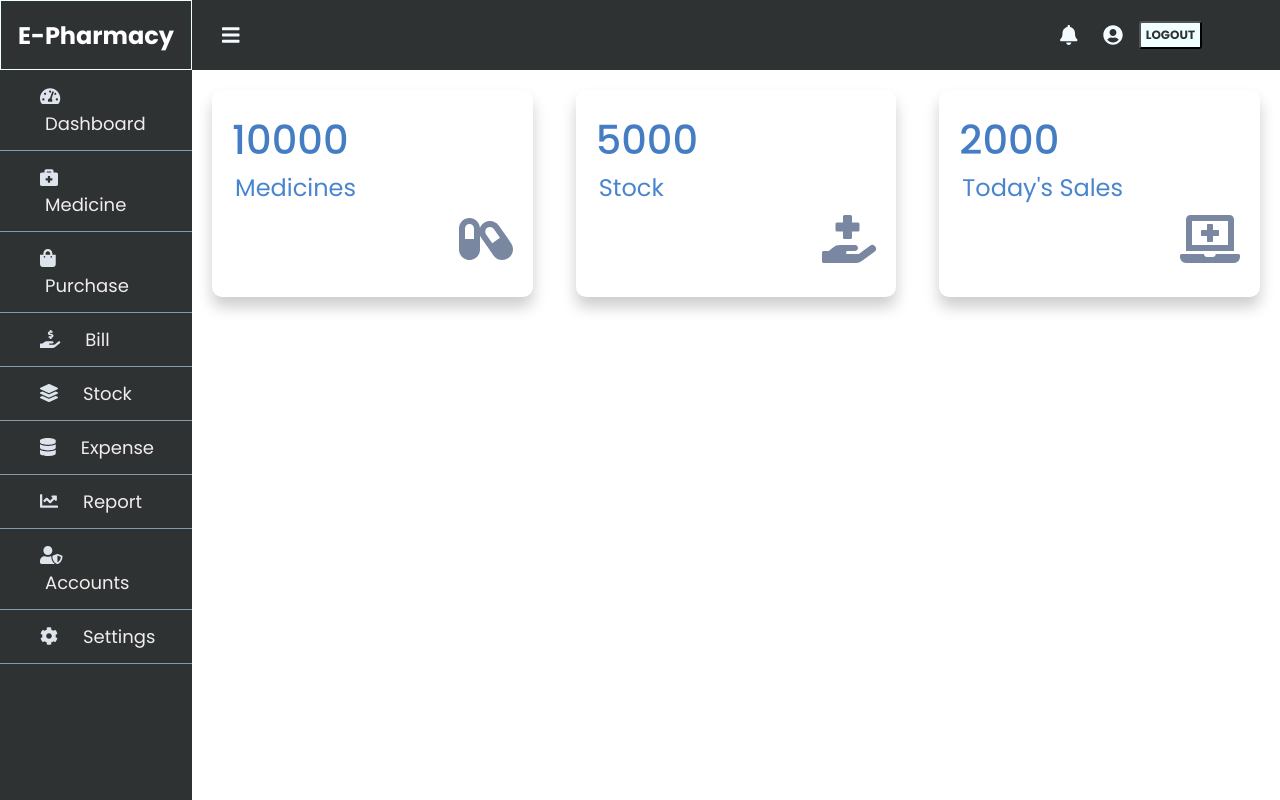
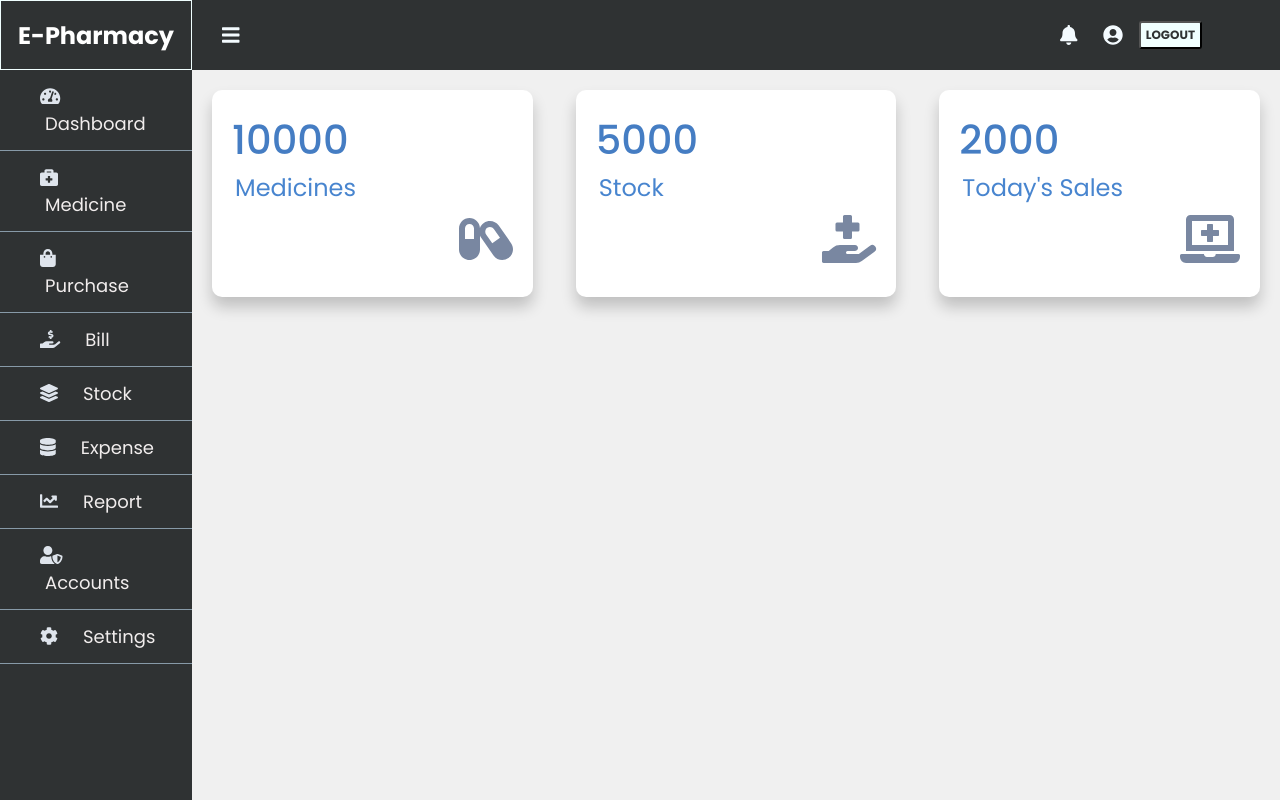
Before and after one commit to tanjimulislam55/pharmacy-frontend, a React (Create React App) app: page / in a window 1280 px wide. Built offline with nearby package versions, Linux system fonts and the light colour scheme.

Commit message:
feat: change background color to var(--light)

```diff
--- a/src/index.css
+++ b/src/index.css
@@ -21,3 +21,7 @@
     --green: #5cb484;
     --red: #ef5455;
 }
+
+body {
+    background-color: var(--light);
+}
```
